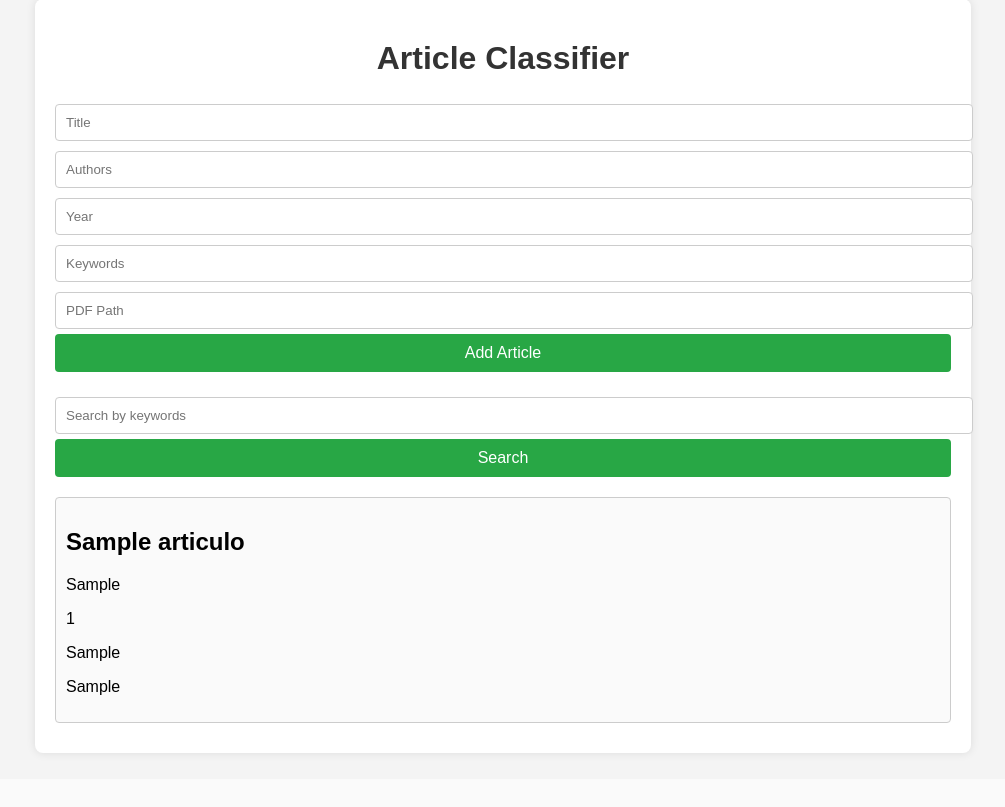
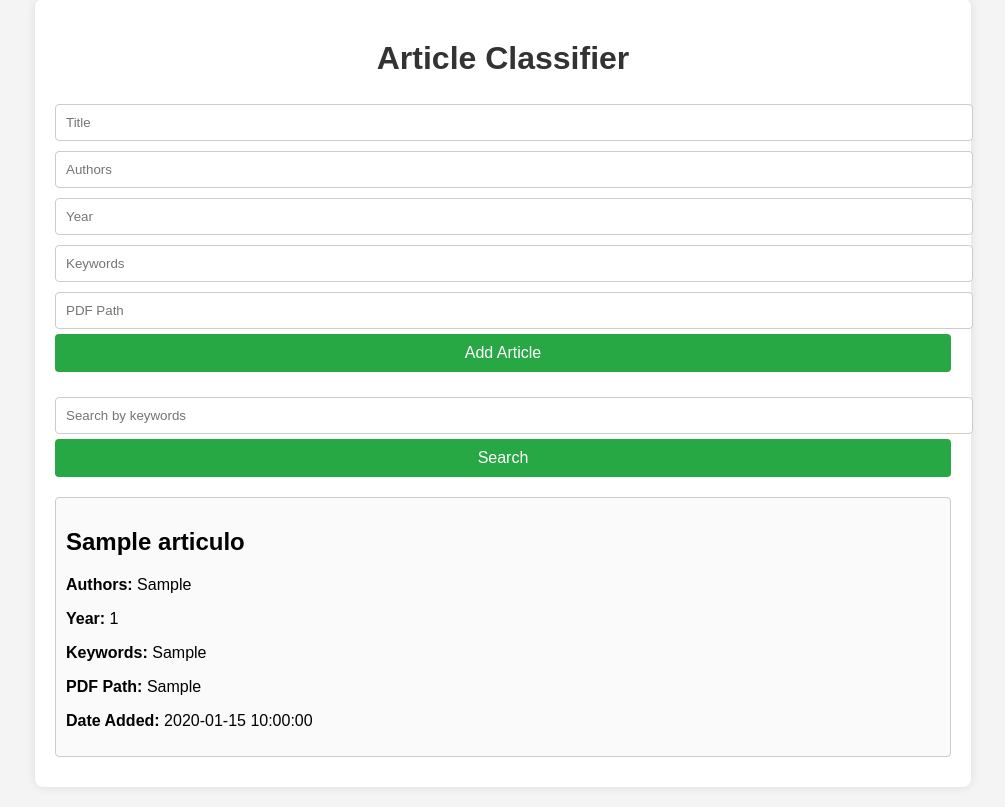
Before and after one commit to Carlixgonzam/APP-articles, a Flask app: page / in a window 1280 px wide. Shown: the part 21-828 px from the top of the page, without its empty margins (137-1142 px from the left). Before the commit the page ends 777 px from the top, so only its background shows below. Run offline with Flask 3, Linux system fonts and the light colour scheme; tables that the repository leaves empty hold one stand-in row (values such as "Sample post").

Commit message:
Update index.html

```diff
--- a/templates/index.html
+++ b/templates/index.html
@@ -25,10 +25,11 @@
             {% for articulo in articulos %}
             <div class="article">
                 <h2>{{ articulo.titulo }}</h2>
-                <p>{{ articulo.autores }}</p>
-                <p>{{ articulo.año }}</p>
-                <p>{{ articulo.palabras_clave }}</p>
-                <p>{{ articulo.ruta_pdf }}</p>
+                <p><strong>Authors:</strong> {{ articulo.autores }}</p>
+                <p><strong>Year:</strong> {{ articulo.año }}</p>
+                <p><strong>Keywords:</strong> {{ articulo.palabras_clave }}</p>
+                <p><strong>PDF Path:</strong> {{ articulo.ruta_pdf }}</p>
+                <p><strong>Date Added:</strong> {{ articulo.fecha_agregado }}</p>
             </div>
             {% endfor %}
         </div>
```
